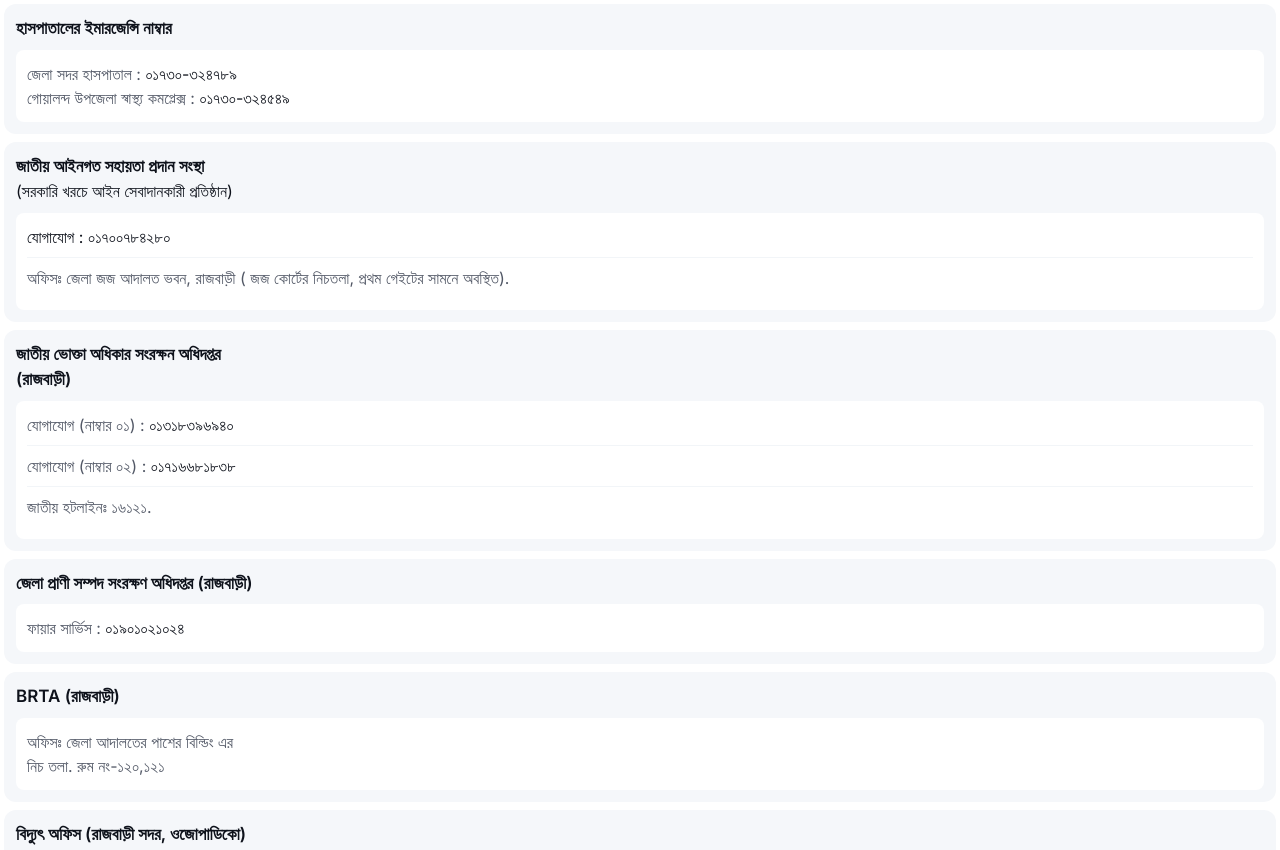
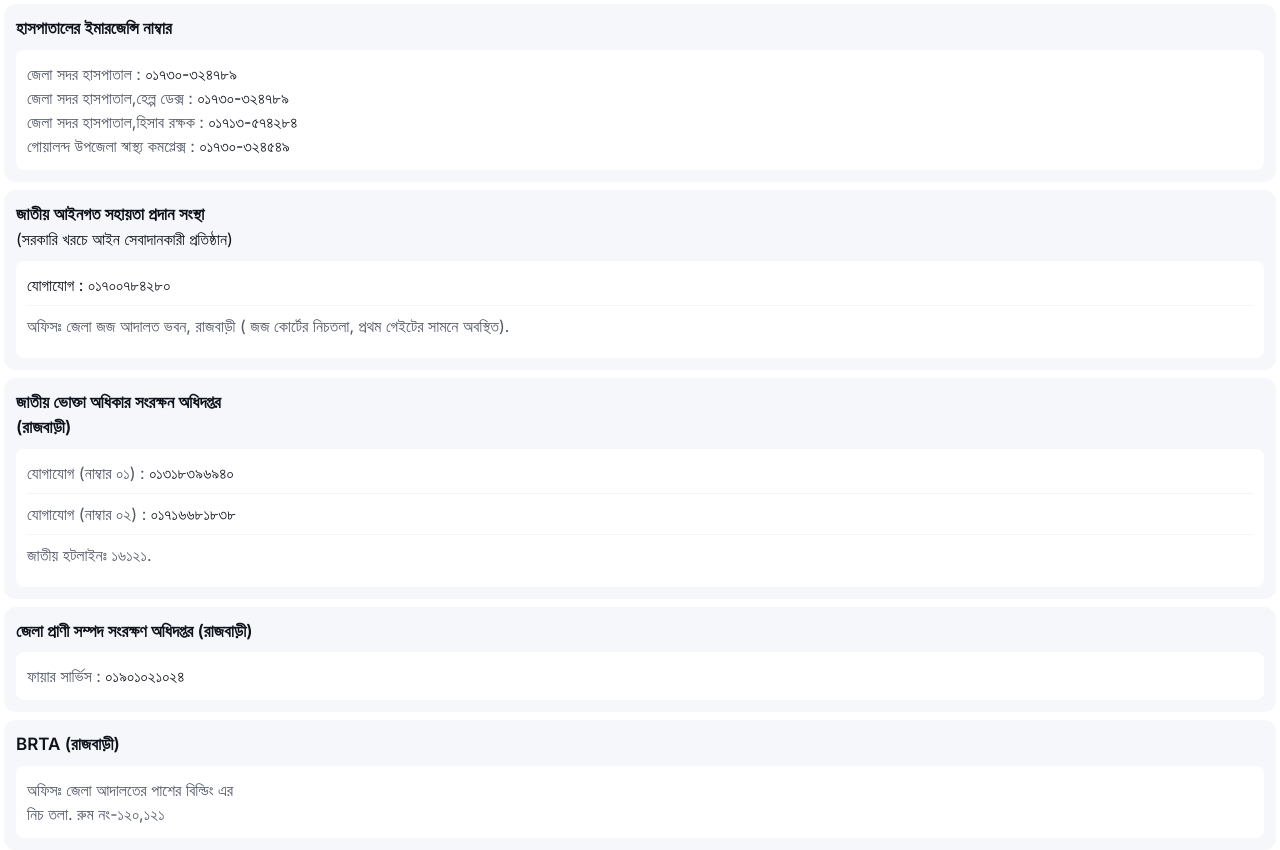
Before and after one commit to BD-Cities/static, a website: page emergency/49/others.html in a window 1280 px wide. Shown: the top 850 px of the page. Drawn offline with Linux system fonts and the light colour scheme.

Commit message:
update-emergency

```diff
--- a/emergency/49/others.html
+++ b/emergency/49/others.html
@@ -12,7 +12,9 @@
         <div class="bg-white rounded-lg py-3 px-[11px]">
             <ul>
                 <li class="font-inter text-base font-normal text-primary-default">জেলা সদর হাসপাতাল : <span class="text-primary-dark">০১৭৩০-৩২৪৭৮৯</span></li>
-                 <li class="font-inter text-base font-normal text-primary-default">গোয়ালন্দ উপজেলা স্বাস্থ্য কমপ্লেক্স : <span class="text-primary-dark">০১৭৩০-৩২৪৫৪৯</span></li>
+                <li class="font-inter text-base font-normal text-primary-default">জেলা সদর হাসপাতাল,হেল্প ডেক্স : <span class="text-primary-dark">০১৭৩০-৩২৪৭৮৯</span></li>
+                <li class="font-inter text-base font-normal text-primary-default">জেলা সদর হাসপাতাল,হিসাব রক্ষক : <span class="text-primary-dark">০১৭১৩-৫৭৪২৮৪</span></li>
+                <li class="font-inter text-base font-normal text-primary-default">গোয়ালন্দ উপজেলা স্বাস্থ্য কমপ্লেক্স : <span class="text-primary-dark">০১৭৩০-৩২৪৫৪৯</span></li>
             </ul>
         </div>
     </div><!-------hospital end-------->
```
